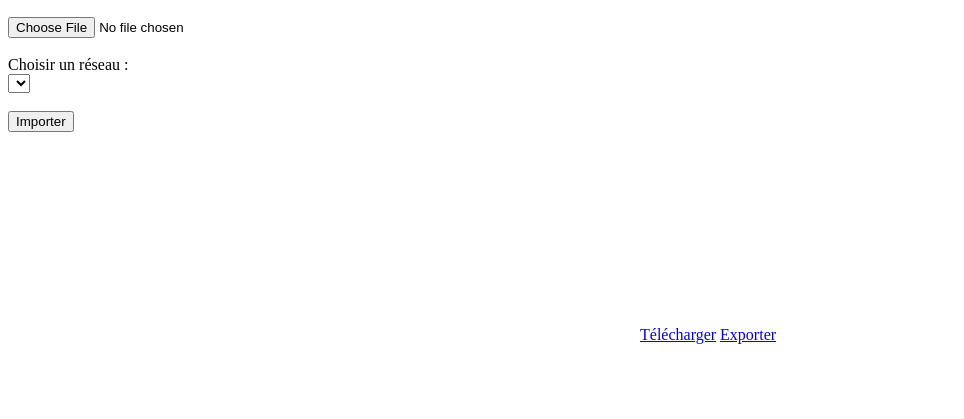
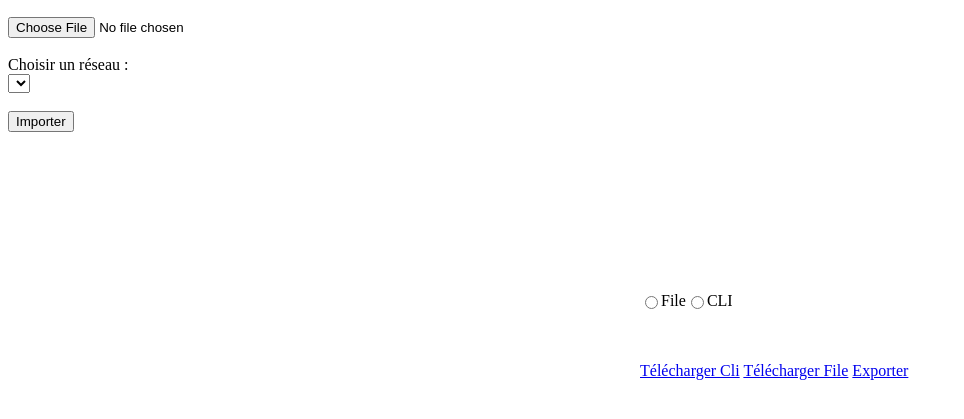
Before and after one commit to Ertenox/NTW-GenConf, a Flask app: template Code/flaskr/templates/generate.html in a window 1280 px wide. Shown: the part 162-581 px from the top of the page, without its empty margins (0-964 px from the left). Run offline with Flask 3, Linux system fonts and the light colour scheme; the template is opened without the code that fills it, so the values that code supplies are empty; parts of the project's set-up code (start-up, migrations or seed data) failed here and were passed over.

Commit message:
Code buge

```diff
--- a/Code/flaskr/app.py
+++ b/Code/flaskr/app.py
@@ -4,7 +4,6 @@ import uuid
 from flask import Flask, render_template, request, redirect, send_file, url_for, flash
 from .Back.file import File
 from .Back.gestion import getChild
-from werkzeug.utils import secure_filename
 
 # Configurations
 UPLOAD_FOLDER = 'DATA/Uploads'
@@ -24,9 +23,7 @@ def allowed_file(filename, ext):
 file_manager = File()
 @app.route("/", methods=["GET", "POST"])
 def upload_file():
-    current_directory = os.getcwd()
-    print(current_directory)
-    print(folders)
+
     """ Affiche le formulaire et le fichier téléchargé """
     if request.method == "POST":
         uploaded_file = request.files.get("file")
@@ -36,7 +33,7 @@ def upload_file():
                 uploaded_file.save(os.path.join(app.config['UPLOAD_FOLDER'], uploaded_file.filename)) # On sauvegarde le fichier
                 for i in range(int(numberTemplates)):
                     file_manager.addTemplate(os.path.join(app.config['UPLOAD_FOLDER'], uploaded_file.filename)) # On ajoute le fichier au gestionnaire de fichiers
-                file_manager.sort() # On trie les fichiers dans l'ordre alphabétique
+                #file_manager.sort() # On trie les fichiers dans l'ordre alphabétique
                 print("Fichier ajouté")
             else:
                 print("Le fichier doit être au format .txt")
@@ -44,39 +41,68 @@ def upload_file():
     file_manager.clear() # On vide le gestionnaire de fichiers
     return render_template("base.html")
 
+@app.route("/update",methods=["POST"])
+def update_file():
+    """ Met à jour un fichier """
+    key = uuid.UUID(request.args.get("key"))
+    if file_manager.checkInTemplate(key):
+        template = file_manager.templates[key]
+        allVar = template.getAllVar()
+        return render_template("update.html", template=template, key=key, allVar=allVar, folders=folders)
+    else:
+        return render_template("load.html", templates=file_manager.templates, folders=folders)
+
 @app.route("/delete", methods=["POST"])
 def delete_file():
     """ Supprime un fichier """
     print("Fichier supprimé")
     key = uuid.UUID(request.args.get("key"))
-    if file_manager.checkIntemplate(key):
+    if file_manager.checkInTemplate(key):
         file_manager.removeTemplate(key)
     if file_manager.templates == {}:
         return render_template("base.html", folders=folders)
     else :
         return render_template("load.html", templates=file_manager.templates, folders=folders)
 
-@app.route("/generate", methods=["POST"])
+@app.route("/generate", methods=["POST", "GET"])
 def complete_file():
     """ Génère le fichier de sortie """
     if file_manager.templates == {}:
         return render_template("base.html")
-    for key in file_manager.templates.keys(): # Pour chaque clé dans le dictionnaire de templates
-        template = file_manager.templates[key] # On recupère le template associé
-        allVar = template.getAllVar()
-        for var in allVar:
-            value = request.form.get(str(key)+"_"+var) # On récupère la valeur associée à la clé et à la variable
-            template.setVar(var, value) # On stocke la valeur saisie
-    file_manager.replaceVars() # On remplace les variables par leur valeur saisie
-    return render_template("generate.html", text=file_manager.getAllOutContent(), folders=folders)
+    if request.method == "POST":
+        for key in file_manager.templates.keys(): # Pour chaque clé dans le dictionnaire de templates
+            template = file_manager.templates[key] # On recupère le template associé
+            allVar = template.getAllVar()
+            for var in allVar:
+                value = request.form.get(str(key)+"_"+var) # On récupère la valeur associée à la clé et à la variable
+                template.setVar(var, value) # On stocke la valeur saisie
+        file_manager.replaceVars() # On remplace les variables par leur valeur saisie
+        return render_template("generate.html", text=file_manager.getAllOutContentFile(), folders=folders)
+    elif request.method == "GET":
+        type = request.args.get("type")
+        if type == "Cli":
+            return render_template("generate.html", text=file_manager.getAllOutContentCli(), folders=folders)
+        if type == "File":
+            return render_template("generate.html", text=file_manager.getAllOutContentFile(), folders=folders)
+    else:
+        return render_template("base.html")
 
 @app.route('/download')
-def download():
-    text_content = file_manager.getAllOutContent()
+def download_File():
+    text_content = file_manager.getAllOutContentFile()
     return send_file(io.BytesIO(text_content.encode()),
                      mimetype='text/plain',
                      as_attachment=True,
-                     download_name='conf.ske')
+                     download_name='confFile.txt')
+
+@app.route('/downloadCli')
+def download_Cli():
+    text_content = file_manager.getAllOutContentCli()
+    return send_file(io.BytesIO(text_content.encode()),
+                     mimetype='text/plain',
+                     as_attachment=True,
+                     download_name='confCli.txt')
+
 
 @app.route('/export')
 def export():
@@ -84,7 +110,7 @@ def export():
     return send_file(io.BytesIO(text_content.encode()),
                      mimetype='text/plain',
                      as_attachment=True,
-                     download_name='conf.txt')
+                     download_name='conf.ske')
 
 @app.route('/import', methods=["POST"])
 def import_file():
@@ -94,7 +120,7 @@ def import_file():
         if allowed_file(uploaded_file.filename, "ske"):
             #appelle la fonction de file.py qui transforme le contenu du fichier en dictionnaire
             file_manager.jsonToDict(uploaded_file.read().decode(), folder="R1")
-            return render_template("import.html", templates=file_manager.templates, folders=folders)
+            return render_template("load.html", templates=file_manager.templates, folders=folders)
     return render_template("base.html", folders=folders)
 
 if __name__ == '__main__':
--- a/Code/flaskr/templates/base.html
+++ b/Code/flaskr/templates/base.html
@@ -10,6 +10,10 @@
                 display: flex;
                 flex-direction: column; /* Aligne les éléments en colonne */
                 height: 100%; /* Prend toute la hauteur disponible */
+            }
+            .form-button {
+                display: flex;
+                align-items: center;
             }
             div.conteneur{
                 width: 100%;
@@ -69,6 +73,7 @@
 
         <div class="conteneur">
             <div id="fieldsContainer">
+
                 {% block inputs %}
                 {% endblock %}
             </div>
--- a/Code/flaskr/templates/generate.html
+++ b/Code/flaskr/templates/generate.html
@@ -1,8 +1,14 @@
 {% extends "base.html" %}
 
 {% block text %}
+    <form class="form-button" action="{{ url_for('complete_file')}}" method="GET">
+        <input type="radio" id="File" value="File" name="type" onchange="this.form.submit()">
+        <label for="html">File</label>
+        <input type="radio" id="CLI" value="Cli" name="type" onchange="this.form.submit()" >
+        <label for="css">CLI</label>
+    </form>
     <p id="text_brut">{{ text }}</p>
-    <a href="{{ url_for('download') }}" class="btn">Télécharger</a> <a href="{{ url_for('export') }}" class="btn">Exporter</a>
+    <a href="{{ url_for('download_Cli') }}" class="btn">Télécharger Cli</a> <a href="{{url_for('download_File')}}" class="btn">Télécharger File</a> <a href="{{ url_for('export') }}" class="btn">Exporter</a>
 {% endblock %}
 
 {% block inputs %}
```
Also changed, not shown: Code/flaskr/Back/file.py (+20 -18 lines), Code/flaskr/Back/template.py (+6 -5 lines), Code/flaskr/templates/import.html (deleted, +0 -27 lines), Code/flaskr/templates/load.html (+12 -4 lines), 2 other files.
